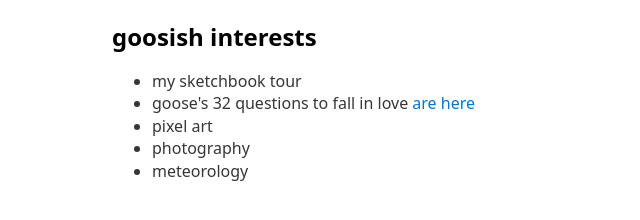
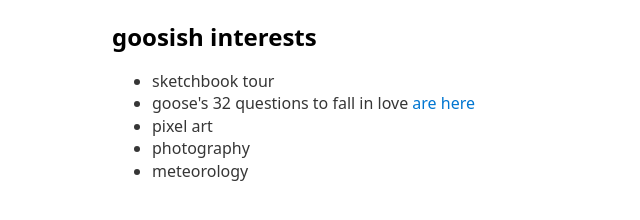
Before and after one commit to goosipop/goosish, a plain HTML site: page index.html in a window 1280 px wide. Shown: the part 192-412 px from the top of the page, 128-768 px from the left. Drawn offline with nearby package versions, Linux system fonts and the light colour scheme.

Commit message:
Revert "changed sketch to my sketch"
This reverts commit 819d8bec379c9d51b01eeb33a7c324565918d547.

```diff
--- a/index.html
+++ b/index.html
@@ -11,7 +11,7 @@
 <img src="neocities.png">
 <h2> goosish interests</h2>
 <ul>
-<li>my sketchbook tour</li>
+<li>sketchbook tour</li>
 <li>goose's 32 questions to fall in love<a href="https://docs.google.com/document/d/1yuq14G3dtia5uLJg-s7y1EKAgAygvPlZr70gNzWnDPw/edit?usp=sharing"> are here</a>
 </li>
 <li>pixel art</li>
```
